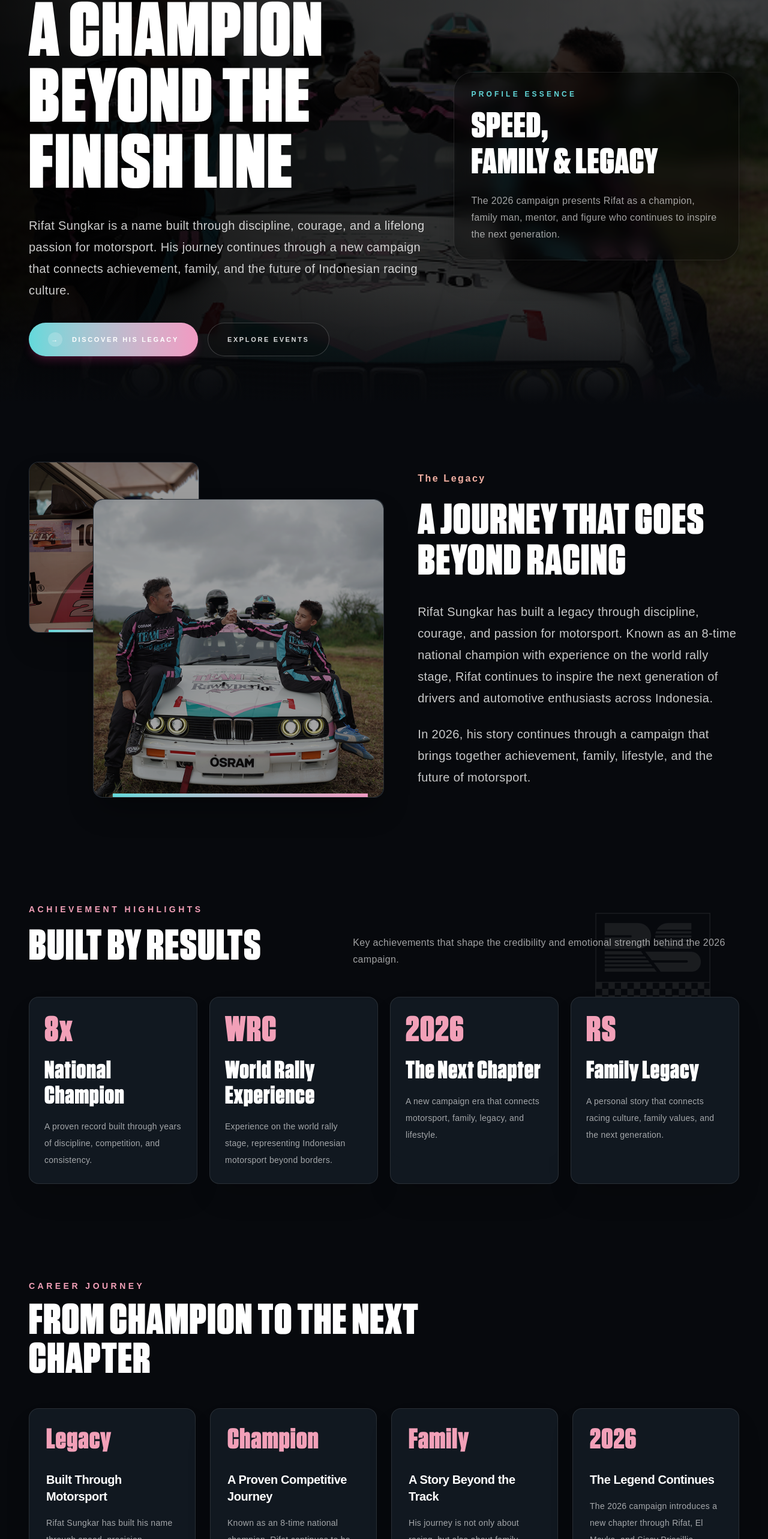
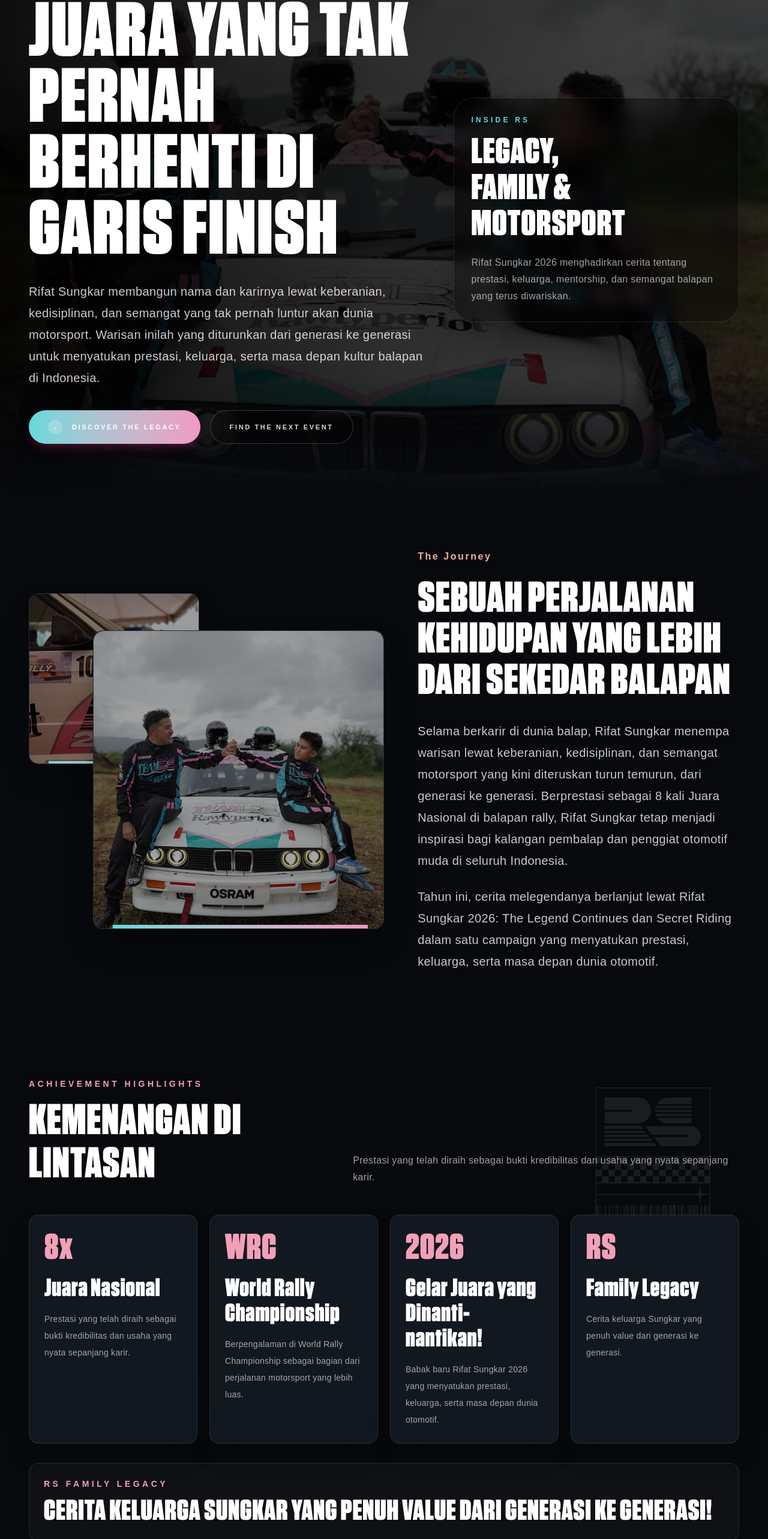
Before and after one commit to dickyendra07/rifat-sungkar-2026, a Next.js app: page /about in a window 1280 px wide. Shown: the part 208-2774 px from the top of the page at 60% size. Built offline with nearby package versions, Linux system fonts and the light colour scheme; no server answers.

Commit message:
Update Inside RS about page copywriting

```diff
--- a/app/about/page.tsx
+++ b/app/about/page.tsx
@@ -4,50 +4,54 @@
 const achievements = [
   {
     number: "8x",
-    label: "National Champion",
-    description: "A proven record built through years of discipline, competition, and consistency.",
+    label: "Juara Nasional",
+    description:
+      "Prestasi yang telah diraih sebagai bukti kredibilitas dan usaha yang nyata sepanjang karir.",
   },
   {
     number: "WRC",
-    label: "World Rally Experience",
-    description: "Experience on the world rally stage, representing Indonesian motorsport beyond borders.",
+    label: "World Rally Championship",
+    description:
+      "Berpengalaman di World Rally Championship sebagai bagian dari perjalanan motorsport yang lebih luas.",
   },
   {
     number: "2026",
-    label: "The Next Chapter",
-    description: "A new campaign era that connects motorsport, family, legacy, and lifestyle.",
+    label: "Gelar Juara yang Dinanti-nantikan!",
+    description:
+      "Babak baru Rifat Sungkar 2026 yang menyatukan prestasi, keluarga, serta masa depan dunia otomotif.",
   },
   {
     number: "RS",
     label: "Family Legacy",
-    description: "A personal story that connects racing culture, family values, and the next generation.",
+    description:
+      "Cerita keluarga Sungkar yang penuh value dari generasi ke generasi.",
   },
 ];
 
 const timeline = [
   {
     year: "Legacy",
-    title: "Built Through Motorsport",
+    title: "Berawal dari Motorsport",
     description:
-      "Rifat Sungkar has built his name through speed, precision, discipline, and a deep passion for motorsport.",
+      "Rifat Sungkar meniti karirnya lewat kecepatan, presisi, disiplin, dan semangat yang tinggi di dunia motorsport.",
   },
   {
     year: "Champion",
-    title: "A Proven Competitive Journey",
+    title: "Bukti Nyata Sang Juara",
     description:
-      "Known as an 8-time national champion, Rifat continues to be one of Indonesia's respected motorsport figures.",
+      "Dikenal sebagai 8 kali Juara Nasional, Rifat Sungkar terus menjadi tokoh motorsport yang dipercaya dan disegani di Indonesia.",
   },
   {
     year: "Family",
-    title: "A Story Beyond the Track",
+    title: "Peran di Luar Balapan",
     description:
-      "His journey is not only about racing, but also about family, values, mentorship, and passing passion forward.",
+      "Kisah Rifat Sungkar bukan hanya sekedar balapan, melainkan sebagai seorang ayah yang mengajarkan nilai sportivitas, kekeluargaan, kebersamaan, tanggung jawab, mentorship, hingga cita-cita dan semangat yang diwariskan ke keluarga.",
   },
   {
     year: "2026",
-    title: "The Legend Continues",
+    title: "Memperkenalkan Dua Proyek Terbaru",
     description:
-      "The 2026 campaign introduces a new chapter through Rifat, El Mayka, and Sissy Priscillia.",
+      "Memperkenalkan dua proyek terbaru Rifat Sungkar selama tahun 2026 bersama El Mayka dan Sissy Priscillia.",
   },
 ];
 
@@ -55,29 +59,29 @@
   {
     title: "Discipline",
     description:
-      "Motorsport requires focus, preparation, consistency, and the courage to perform under pressure.",
+      "Di dunia motorsport atau balapan, fokus, disiplin, persiapan yang teliti, konsistensi, dan keberanian menjadi kunci untuk tetap berperforma di bawah tekanan.",
   },
   {
     title: "Legacy",
     description:
-      "A story that continues through values, mentorship, family, and the next generation of racing culture.",
+      "Nilai-nilai sportivitas, kekeluargaan, kebersamaan, tanggung jawab, mentorship, hingga cita-cita dan semangat yang diwariskan pada kultur balapan.",
   },
   {
     title: "Family",
     description:
-      "The campaign highlights a personal side of Rifat through El Mayka and Sissy Priscillia.",
+      "Menuangkan cerita yang lebih intim dan personal di antara Rifat Sungkar bersama El Mayka dan Sissy Priscillia.",
   },
   {
     title: "Passion",
     description:
-      "A lifelong connection to automotive culture, competition, exploration, and the open road.",
+      "Semangat yang tak putus dan terus dibawa untuk dunia otomotif serta balapan ditambah rasa penasaran yang tinggi akan hal-hal baru.",
   },
 ];
 
 export const metadata = {
-  title: "About Rifat Sungkar | Motorsport Legacy",
+  title: "Tentang Rifat Sungkar | Inside RS",
   description:
-    "Discover Rifat Sungkar's motorsport journey, achievements, family legacy, and the story behind The Legend Continues campaign.",
+    "Kenali perjalanan Rifat Sungkar, warisan motorsport, nilai keluarga, dan campaign Inside RS 2026.",
 };
 
 export default function AboutPage() {
@@ -86,7 +90,7 @@
       <Navbar />
 
       <section className="rs-reveal relative overflow-hidden bg-[#07090d] pt-[88px]">
-        <div className="relative min-h-[700px] rs-kenburns-bg bg-[url('/images/rs-about-front.png')] rs-kenburns-bg bg-cover bg-center">
+        <div className="relative min-h-[700px] rs-kenburns-bg bg-[url('/images/rs-about-front.png')] bg-cover bg-center">
           <div className="absolute inset-0 bg-black/48" />
           <div className="absolute inset-0 bg-gradient-to-r from-black/84 via-black/48 to-black/25" />
           <div className="absolute inset-x-0 bottom-0 h-48 bg-gradient-to-t from-[#07090d] to-transparent" />
@@ -97,16 +101,17 @@
                 About Rifat Sungkar
               </p>
 
-              <h1 className="font-tungsten mt-5 max-w-4xl text-7xl font-black uppercase leading-[0.86] tracking-normal md:text-8xl lg:text-9xl text-white">
-                A Champion
+              <h1 className="font-tungsten mt-5 max-w-4xl text-7xl font-black uppercase leading-[0.86] tracking-normal text-white md:text-8xl lg:text-9xl">
+                Juara yang Tak Pernah
                 <br />
-                Beyond the Finish Line
+                Berhenti di Garis Finish
               </h1>
 
               <p className="mt-7 max-w-2xl text-xl leading-9 tracking-[0.02em] text-white/80">
-                Rifat Sungkar is a name built through discipline, courage, and a lifelong passion
-                for motorsport. His journey continues through a new campaign that connects
-                achievement, family, and the future of Indonesian racing culture.
+                Rifat Sungkar membangun nama dan karirnya lewat keberanian, kedisiplinan, dan
+                semangat yang tak pernah luntur akan dunia motorsport. Warisan inilah yang
+                diturunkan dari generasi ke generasi untuk menyatukan prestasi, keluarga, serta
+                masa depan kultur balapan di Indonesia.
               </p>
 
               <div className="mt-9 flex flex-col gap-4 sm:flex-row">
@@ -117,32 +122,32 @@
                   <span className="flex h-6 w-6 items-center justify-center rounded-full bg-white/20">
                     →
                   </span>
-                  Discover His Legacy
+                  Discover The Legacy
                 </a>
 
                 <a
                   href="/events"
                   className="inline-flex items-center justify-center rounded-full border border-white/20 bg-black/20 px-8 py-4 text-[11px] font-black uppercase tracking-[0.24em] text-white/85 backdrop-blur-sm transition hover:border-white hover:bg-white hover:text-black"
                 >
-                  Explore Events
+                  Find The Next Event
                 </a>
               </div>
             </div>
 
             <div className="rounded-[2rem] border border-white/10 bg-black/35 p-7 shadow-2xl shadow-black/35 backdrop-blur-md">
               <p className="text-xs font-bold uppercase tracking-[0.35em] text-[#62d9db]">
-                Profile Essence
+                Inside RS
               </p>
 
               <h2 className="font-tungsten mt-4 text-5xl font-black uppercase leading-none tracking-normal text-white md:text-6xl">
-                Speed,
+                Legacy,
                 <br />
-                Family & Legacy
+                Family & Motorsport
               </h2>
 
               <p className="mt-5 text-base leading-7 tracking-[0.02em] text-white/62">
-                The 2026 campaign presents Rifat as a champion, family man, mentor, and figure
-                who continues to inspire the next generation.
+                Rifat Sungkar 2026 menghadirkan cerita tentang prestasi, keluarga, mentorship,
+                dan semangat balapan yang terus diwariskan.
               </p>
             </div>
           </div>
@@ -175,24 +180,26 @@
 
           <div>
             <p className="text-base font-bold tracking-[0.16em] text-[#f2b0a3]">
-              The Legacy
+              The Journey
             </p>
 
-            <h2 className="font-tungsten mt-6 max-w-[680px] text-6xl font-black uppercase leading-[0.95] tracking-normal md:text-7xl text-white">
-              A Journey That Goes Beyond Racing
+            <h2 className="font-tungsten mt-6 max-w-[680px] text-6xl font-black uppercase leading-[0.95] tracking-normal text-white md:text-7xl">
+              Sebuah Perjalanan Kehidupan yang Lebih dari Sekedar Balapan
             </h2>
 
             <div className="mt-8 max-w-[760px] space-y-6 text-xl leading-9 tracking-[0.02em] text-white/78">
               <p>
-                Rifat Sungkar has built a legacy through discipline, courage, and passion for
-                motorsport. Known as an 8-time national champion with experience on the world
-                rally stage, Rifat continues to inspire the next generation of drivers and
-                automotive enthusiasts across Indonesia.
+                Selama berkarir di dunia balap, Rifat Sungkar menempa warisan lewat keberanian,
+                kedisiplinan, dan semangat motorsport yang kini diteruskan turun temurun, dari
+                generasi ke generasi. Berprestasi sebagai 8 kali Juara Nasional di balapan rally,
+                Rifat Sungkar tetap menjadi inspirasi bagi kalangan pembalap dan penggiat
+                otomotif muda di seluruh Indonesia.
               </p>
 
               <p>
-                In 2026, his story continues through a campaign that brings together achievement,
-                family, lifestyle, and the future of motorsport.
+                Tahun ini, cerita melegendanya berlanjut lewat Rifat Sungkar 2026: The Legend
+                Continues dan Secret Riding dalam satu campaign yang menyatukan prestasi,
+                keluarga, serta masa depan dunia otomotif.
               </p>
             </div>
           </div>
@@ -209,13 +216,13 @@
                 Achievement Highlights
               </p>
               <h2 className="font-tungsten mt-4 text-6xl font-black uppercase leading-none tracking-normal text-white md:text-7xl">
-                Built by Results
+                Kemenangan di Lintasan
               </h2>
             </div>
 
             <p className="max-w-2xl text-base leading-7 tracking-[0.02em] text-white/62 lg:justify-self-end">
-              Key achievements that shape the credibility and emotional strength behind the 2026
-              campaign.
+              Prestasi yang telah diraih sebagai bukti kredibilitas dan usaha yang nyata
+              sepanjang karir.
             </p>
           </div>
 
@@ -243,6 +250,15 @@
               </article>
             ))}
           </div>
+
+          <div className="mt-8 rounded-2xl border border-white/10 bg-white/[0.035] p-6">
+            <p className="text-sm font-bold uppercase tracking-[0.32em] text-[#f2a0b8]">
+              RS Family Legacy
+            </p>
+            <h3 className="font-tungsten mt-3 text-4xl font-black uppercase leading-none tracking-normal text-white md:text-5xl">
+              Cerita Keluarga Sungkar yang Penuh Value dari Generasi ke Generasi!
+            </h3>
+          </div>
         </div>
       </section>
 
@@ -252,8 +268,8 @@
             <p className="text-sm font-bold uppercase tracking-[0.32em] text-[#f2a0b8]">
               Career Journey
             </p>
-            <h2 className="font-tungsten mt-4 max-w-3xl text-6xl font-black uppercase leading-[0.9] tracking-normal md:text-7xl text-white">
-              From Champion to the Next Chapter
+            <h2 className="font-tungsten mt-4 max-w-3xl text-6xl font-black uppercase leading-[0.9] tracking-normal text-white md:text-7xl">
+              Membangun Masa Depan Lewat Semangat Juara
             </h2>
           </div>
 
@@ -285,7 +301,7 @@
               Campaign Values
             </p>
             <h2 className="font-tungsten mt-4 text-6xl font-black uppercase leading-[0.9] tracking-normal text-white md:text-7xl">
-              The Values Behind the Story
+              Value dan Prinsip
             </h2>
           </div>
 
@@ -310,27 +326,27 @@
 
       <section className="rs-reveal px-6 pb-24 pt-10 md:px-10 lg:px-12">
         <div className="relative mx-auto max-w-[1440px] overflow-hidden rounded-[2rem] border border-white/10 bg-[#111820]">
-          <div className="absolute inset-0 rs-kenburns-bg bg-[url('/images/rs-cta-homepage.png')] rs-kenburns-bg bg-cover bg-center opacity-65" />
+          <div className="absolute inset-0 rs-kenburns-bg bg-[url('/images/rs-cta-homepage.png')] bg-cover bg-center opacity-65" />
           <div className="absolute inset-0 bg-black/55" />
           <div className="absolute inset-0 bg-gradient-to-r from-black/75 via-black/45 to-black/30" />
 
           <div className="relative z-10 grid gap-10 p-8 md:p-12 lg:grid-cols-[0.9fr_1.1fr] lg:items-end">
             <div>
               <p className="text-sm font-bold uppercase tracking-[0.32em] text-[#f2a0b8]">
-                Continue the Story
+                Saatnya Lanjutkan Cerita
               </p>
 
-              <h2 className="font-tungsten mt-4 max-w-xl text-6xl font-black uppercase leading-[0.9] tracking-normal md:text-7xl text-white">
-                Discover the 2026
+              <h2 className="font-tungsten mt-4 max-w-xl text-6xl font-black uppercase leading-[0.9] tracking-normal text-white md:text-7xl">
+                Temukan Seluruh Kegiatan
                 <br />
-                Campaign Events
+                Inside RS Selama 2026!
               </h2>
             </div>
 
             <div>
               <p className="max-w-xl text-lg leading-8 tracking-[0.02em] text-white/72">
-                Explore the two main campaign stories: a cross-generation racing moment with El
-                Mayka and a cinematic riding journey with Sissy Priscillia.
+                Petualangan yang menghadirkan balapan lintas generasi antara Rifat Sungkar dan
+                El Mayka serta road trip eksklusif penuh tantangan bersama Sissy Priscillia.
               </p>
 
               <div className="mt-7 flex flex-col gap-4 sm:flex-row">
@@ -341,14 +357,14 @@
                   <span className="flex h-6 w-6 items-center justify-center rounded-full bg-white/20">
                     →
                   </span>
-                  Explore Events
+                  Explore The Journey Now
                 </a>
 
                 <a
                   href="/contact"
                   className="inline-flex items-center justify-center rounded-full border border-white/20 bg-black/20 px-8 py-4 text-[11px] font-black uppercase tracking-[0.24em] text-white/85 backdrop-blur-sm transition hover:border-white hover:bg-white hover:text-black"
                 >
-                  Contact Team
+                  Contact Us
                 </a>
               </div>
             </div>
```
